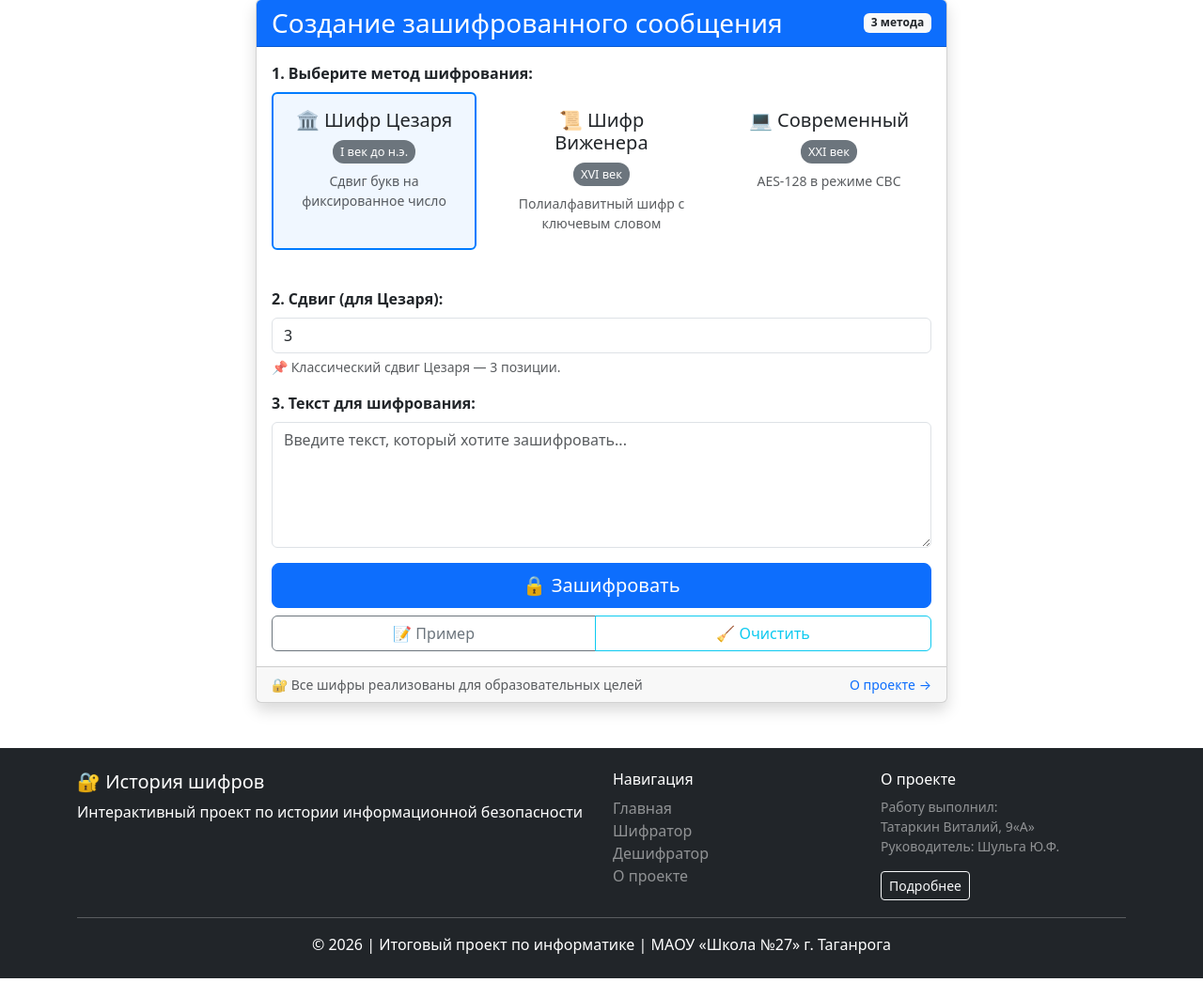
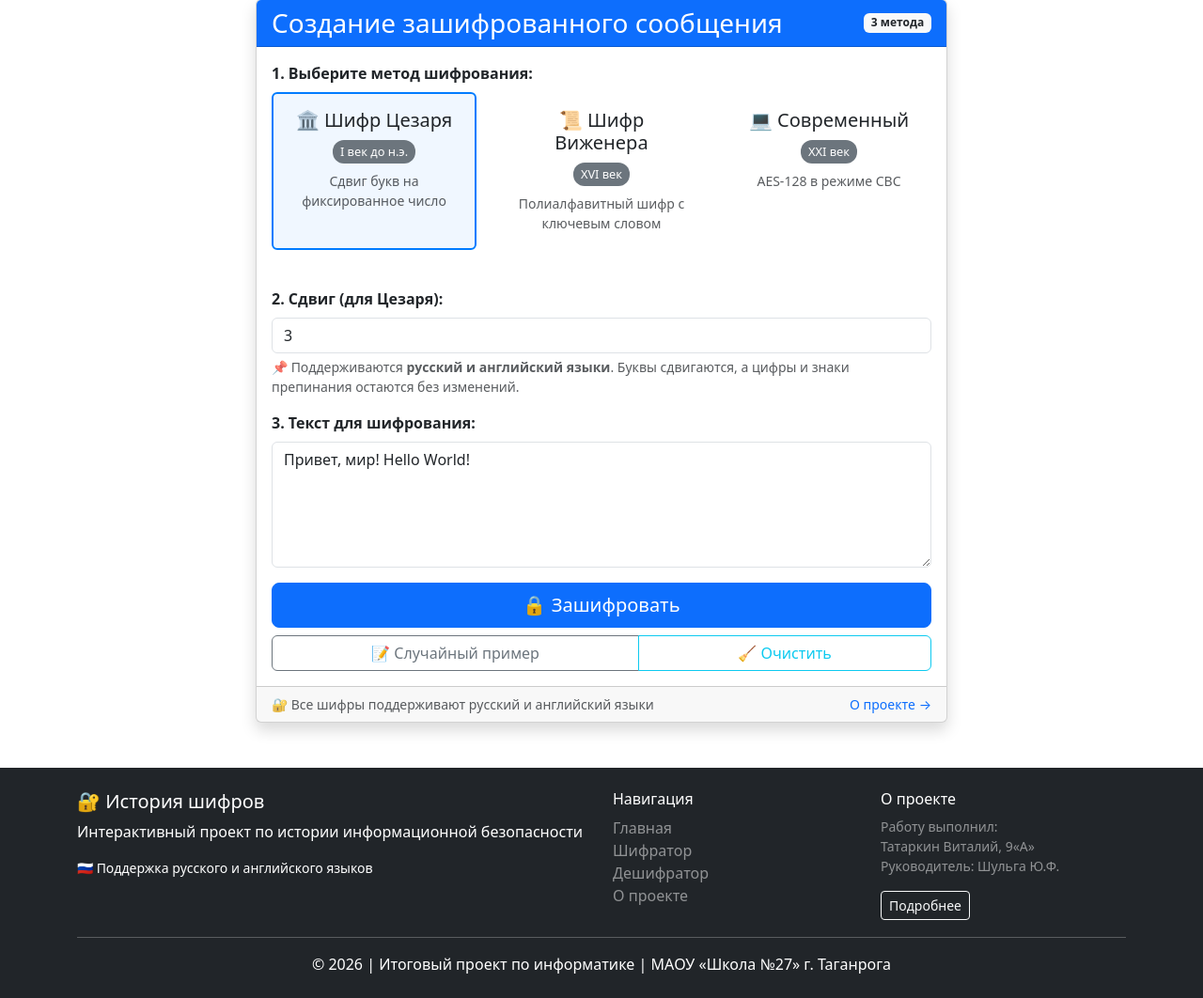
Before and after one commit to Shlepawoshka/history-cipher, a Flask app: page /encrypt in a window 1280 px wide. Shown: the part 287-1349 px from the top of the page at 94% size. Before the commit the page ends 1328 px from the top, so only its background shows below. Run offline with Flask 3, Linux system fonts and the light colour scheme; some libraries are stand-ins or nearby versions.

Commit message:
Update encrypt.html

```diff
--- a/templates/encrypt.html
+++ b/templates/encrypt.html
@@ -64,7 +64,7 @@
         </div>
     </nav>
 
-    <!-- Breadcrumbs (хлебные крошки) для навигации -->
+    <!-- Breadcrumbs (хлебные крошки) -->
     <div class="container mt-3">
         <nav aria-label="breadcrumb">
             <ol class="breadcrumb">
@@ -75,7 +75,7 @@
         </nav>
     </div>
 
-    <!-- Заголовок с кнопкой к About -->
+    <!-- Заголовок -->
     <div class="bg-primary text-white py-4">
         <div class="container">
             <div class="d-flex justify-content-between align-items-center">
@@ -91,8 +91,6 @@
     </div>
 
     <div class="container my-4">
-        <!-- УДАЛЕН блок с исторической справкой -->
-
         <div class="row">
             <div class="col-md-8 mx-auto">
                 <!-- Форма шифрования -->
@@ -138,32 +136,35 @@
                                 <input type="hidden" id="cipher_type" name="cipher_type" value="caesar" required>
                             </div>
 
-                            <!-- УДАЛЕН блок с исторической информацией о методах -->
-
                             <!-- Поля для Цезаря -->
                             <div class="mb-3 cipher-options" id="caesar_options">
                                 <label for="shift" class="form-label fw-bold">2. Сдвиг (для Цезаря):</label>
                                 <input type="number" class="form-control" id="shift" name="shift" value="3" min="1" max="25">
                                 <div class="form-text">
-                                    📌 Классический сдвиг Цезаря — 3 позиции.
+                                    📌 Поддерживаются <strong>русский и английский языки</strong>.
+                                    Буквы сдвигаются, а цифры и знаки препинания остаются без изменений.
                                 </div>
                             </div>
 
                             <!-- Поля для Виженера -->
                             <div class="mb-3 cipher-options" id="vigenere_options" style="display:none;">
                                 <label for="keyword" class="form-label fw-bold">2. Ключевое слово (для Виженера):</label>
-                                <input type="text" class="form-control" id="keyword" name="keyword" value="KEY">
+                                <input type="text" class="form-control" id="keyword" name="keyword" value="КЛЮЧ">
                                 <div class="form-text">
-                                    📌 Чем длиннее ключ, тем надежнее шифр.
+                                    📌 Поддерживаются <strong>русский и английский языки</strong>.<br>
+                                    Ключевое слово лучше использовать на том же языке, что и текст.
+                                    Чем длиннее ключ, тем надежнее шифр.
                                 </div>
                             </div>
 
                             <!-- Поля для Fernet -->
                             <div class="mb-3 cipher-options" id="fernet_options" style="display:none;">
                                 <label for="password" class="form-label fw-bold">2. Мастер-пароль (для Fernet):</label>
-                                <input type="password" class="form-control" id="password" name="password">
+                                <input type="password" class="form-control" id="password" name="password" value="secret">
                                 <div class="form-text">
-                                    📌 Пароль используется для генерации ключа шифрования. Не теряйте его!
+                                    📌 Fernet поддерживает <strong>любые языки и символы</strong>.<br>
+                                    Пароль используется для генерации ключа шифрования.
+                                    <strong class="text-danger">Важно:</strong> для расшифровки понадобится сгенерированный ключ, а не этот пароль!
                                 </div>
                             </div>
 
@@ -171,7 +172,7 @@
                             <div class="mb-3">
                                 <label for="text" class="form-label fw-bold">3. Текст для шифрования:</label>
                                 <textarea class="form-control" id="text" name="text" rows="5" required
-                                    placeholder="Введите текст, который хотите зашифровать..."></textarea>
+                                    placeholder="Введите текст на русском, английском или смешанный...">Привет, мир! Hello World!</textarea>
                             </div>
 
                             <!-- Кнопки -->
@@ -181,7 +182,7 @@
                                 </button>
                                 <div class="btn-group">
                                     <button type="button" class="btn btn-outline-secondary" onclick="fillExample()">
-                                        📝 Пример
+                                        📝 Случайный пример
                                     </button>
                                     <button type="button" class="btn btn-outline-info" onclick="clearForm()">
                                         🧹 Очистить
@@ -191,23 +192,22 @@
                         </form>
                     </div>
                     <div class="card-footer text-muted d-flex justify-content-between">
-                        <small>🔐 Все шифры реализованы для образовательных целей</small>
+                        <small>🔐 Все шифры поддерживают русский и английский языки</small>
                         <a href="/about" class="text-decoration-none small">О проекте →</a>
                     </div>
                 </div>
-
-                <!-- УДАЛЕН блок "Хотите узнать больше?" -->
             </div>
         </div>
     </div>
 
-    <!-- Footer с ссылкой на About -->
+    <!-- Footer -->
     <footer class="bg-dark text-white py-4 mt-5">
         <div class="container">
             <div class="row">
                 <div class="col-md-6">
                     <h5>🔐 История шифров</h5>
                     <p>Интерактивный проект по истории информационной безопасности</p>
+                    <p class="small">🇷🇺 Поддержка русского и английского языков</p>
                 </div>
                 <div class="col-md-3">
                     <h6>Навигация</h6>
@@ -256,12 +256,14 @@
             document.getElementById(`${cipher}_options`).style.display = 'block';
         }
 
-        // Заполнение примера
+        // Заполнение случайным примером
         function fillExample() {
             const examples = [
-                { cipher: 'caesar', text: 'VENI VIDI VICI', shift: 3 },
-                { cipher: 'vigenere', text: 'ATTACKATDAWN', keyword: 'LEMON' },
-                { cipher: 'caesar', text: 'GALLIA EST OMNIS DIVISA IN PARTES TRES', shift: 3 }
+                { cipher: 'caesar', text: 'Привет, мир!', shift: 3 },
+                { cipher: 'caesar', text: 'Hello World!', shift: 3 },
+                { cipher: 'vigenere', text: 'Секретное сообщение', keyword: 'КЛЮЧ' },
+                { cipher: 'vigenere', text: 'Attack at dawn', keyword: 'LEMON' },
+                { cipher: 'caesar', text: 'Русский и English вместе!', shift: 5 }
             ];
 
             const example = examples[Math.floor(Math.random() * examples.length)];
@@ -272,7 +274,7 @@
             if (example.cipher === 'caesar') {
                 document.getElementById('shift').value = example.shift || 3;
             } else if (example.cipher === 'vigenere') {
-                document.getElementById('keyword').value = example.keyword || 'KEY';
+                document.getElementById('keyword').value = example.keyword || 'КЛЮЧ';
             }
         }
 
@@ -280,7 +282,7 @@
         function clearForm() {
             document.getElementById('text').value = '';
             if (document.getElementById('password')) {
-                document.getElementById('password').value = '';
+                document.getElementById('password').value = 'secret';
             }
         }
 
```
